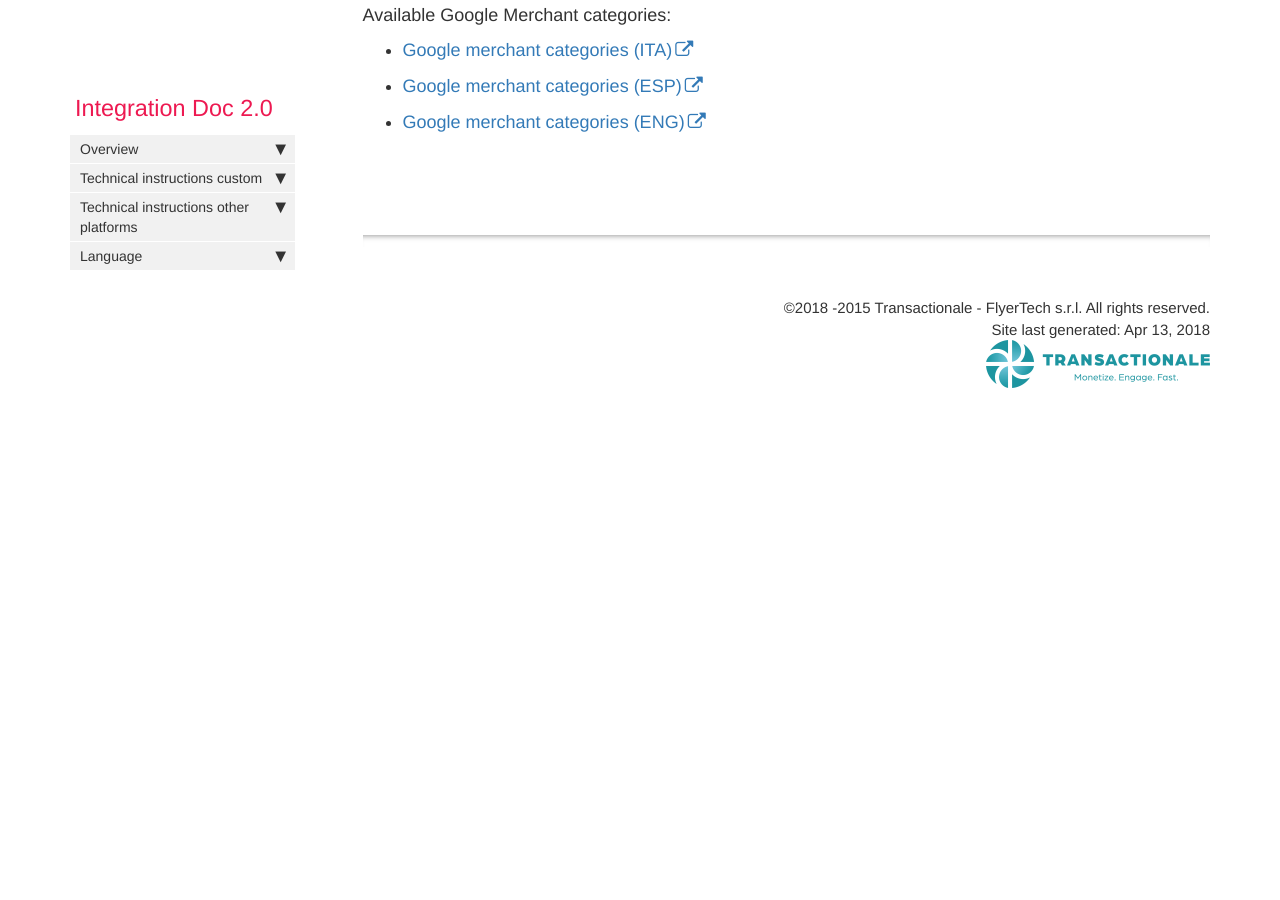
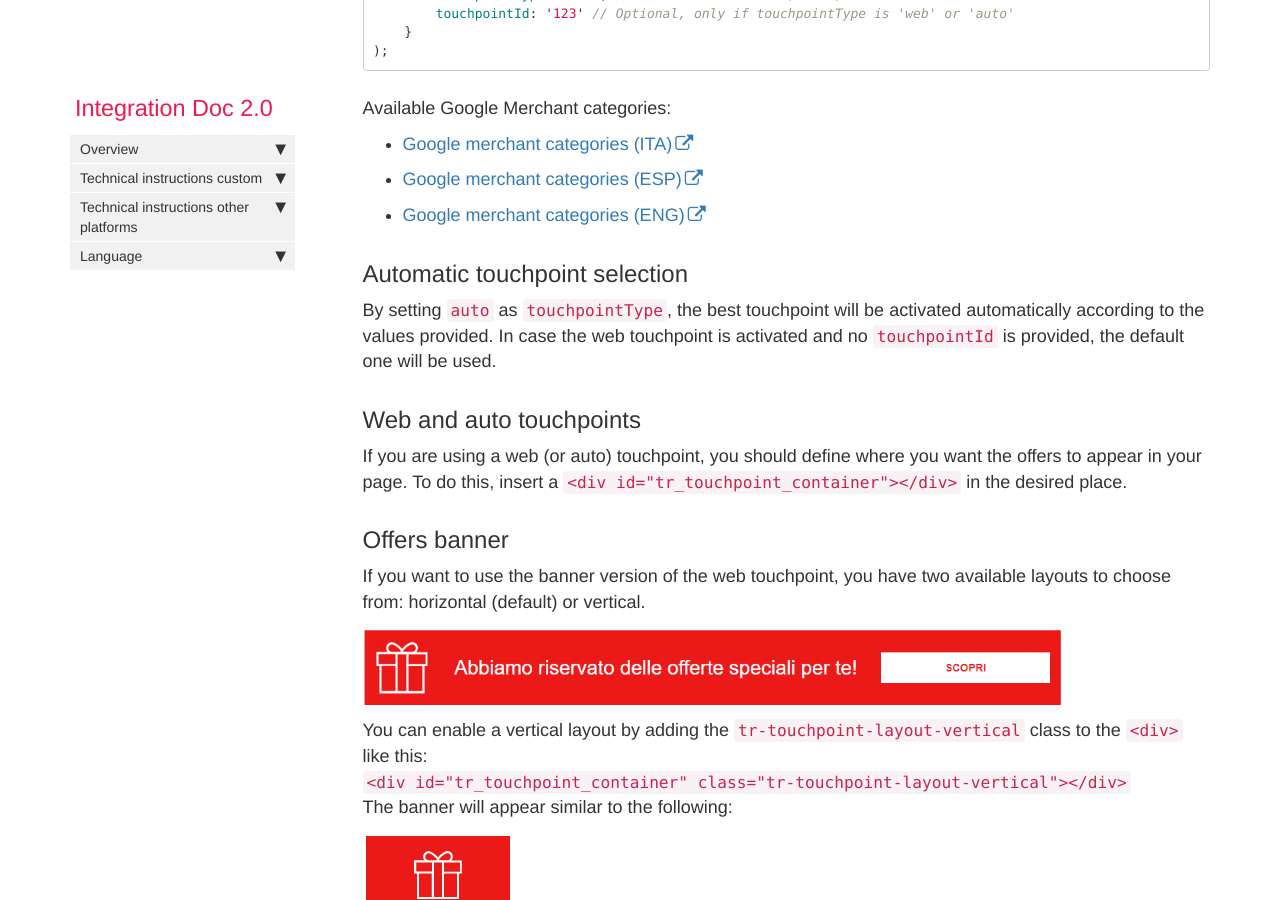
Before and after one commit to flyertech/trx_docs_en, a Jekyll site: the page built from pages/mydoc/snippet_pagina_conferma.md, in a window 1280 px wide and 900 px high, scrolled down 1404 px. Built offline with Jekyll 4.4.1, drawn with Linux system fonts in a browser that asks for light colours; nearby versions of some CDN libraries; comment, search, counter and statistics services are not loaded; before the commit the page ends 1852 px from its top, so only the background shows below that; some of the changed text lies outside the part shown.

```diff
--- a/pages/mydoc/snippet_pagina_conferma.md
+++ b/pages/mydoc/snippet_pagina_conferma.md
@@ -17,3 +17,21 @@ For `web` touchpoints you should set **touchpointType**: "web" e chiamerà impli
 {% include_relative snippets/tracktransaction.md %}
 
 {% include_relative partials/google_categories.md %}
+
+
+## Automatic touchpoint selection
+By setting `auto` as `touchpointType`, the best touchpoint will be activated automatically according to the values provided. In case the web touchpoint is activated and no `touchpointId` is provided, the default one will be used.
+
+## Web and auto touchpoints
+If you are using a web (or auto) touchpoint, you should define where you want the offers to appear in your page.
+To do this, insert a `<div id="tr_touchpoint_container"></div>` in the desired place.
+
+## Offers banner
+If you want to use the banner version of the web touchpoint, you have two available layouts to choose from: horizontal (default) or vertical.
+
+![Horizontal banner](images/banner_horizontal.png){:class="img-responsive"}
+
+You can enable a vertical layout by adding the `tr-touchpoint-layout-vertical` class to the `<div>` like this:<br>
+ `<div id="tr_touchpoint_container" class="tr-touchpoint-layout-vertical"></div>` <br>
+The banner will appear similar to the following:
+![Banner verticale](images/banner_vertical.png){:class="img-responsive"}
```
Also changed, not shown: 1 other file.
